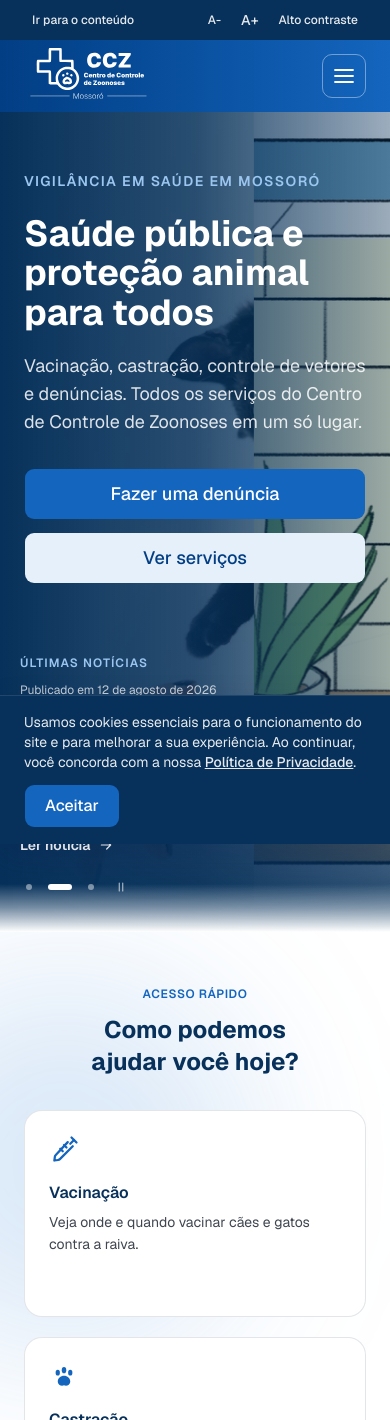
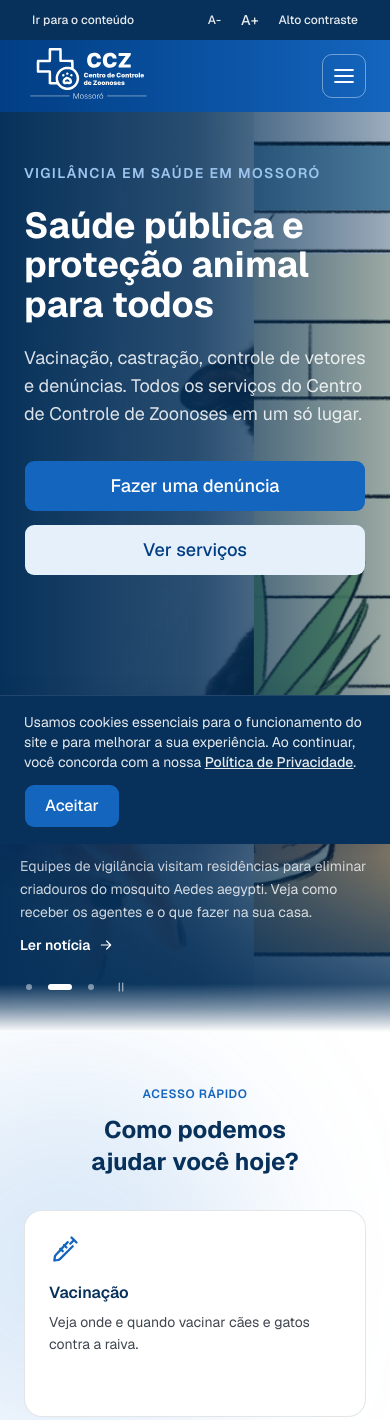
Before and after one commit to syndiy/Site-CCZ-Mossoro, a Next.js app: page / in a window 390 px wide. Shown: the top 1420 px of the page. Built offline with nearby package versions, Linux system fonts and the light colour scheme.

Commit message:
fix: separa legenda de noticias do titulo

```diff
--- a/src/components/home/hero-news.tsx
+++ b/src/components/home/hero-news.tsx
@@ -93,7 +93,7 @@ export function HeroNewsBackground({ slides, fallback, fallbackAlt }: Props) {
 
       {noticia ? (
         <div className="absolute inset-x-0 bottom-0 z-10 pb-8 sm:pb-10 md:pb-14">
-          <div className="mx-auto w-full max-w-[1200px] px-5 sm:px-8">
+          <div className="mx-auto w-full max-w-[1200px] border-t border-white/20 px-5 pt-4 sm:px-8 sm:pt-5">
             <div className="grid min-w-0 gap-4 sm:gap-5 lg:grid-cols-[minmax(0,1fr)_auto] lg:items-end">
               {/* aria-live avisa leitores de tela a cada troca. */}
               <div aria-live="polite" aria-atomic="true" className="min-w-0">
--- a/src/components/home/hero.tsx
+++ b/src/components/home/hero.tsx
@@ -21,7 +21,7 @@ export function Hero({ eyebrow, title, subtitle, image, imageAlt, slides, childr
     <section
       className={
         comSlides
-          ? "relative min-h-[820px] overflow-hidden bg-brand-900 sm:min-h-[760px] md:min-h-[640px]"
+          ? "relative min-h-[920px] overflow-hidden bg-brand-900 sm:min-h-[840px] md:min-h-[640px]"
           : "relative flex min-h-[560px] items-center overflow-hidden bg-brand-900 md:min-h-[640px]"
       }
     >
@@ -44,7 +44,7 @@ export function Hero({ eyebrow, title, subtitle, image, imageAlt, slides, childr
       <Container
         className={
           comSlides
-            ? "relative pb-[300px] pt-14 sm:pb-64 sm:pt-16 md:pb-32 md:pt-16"
+            ? "relative z-20 pb-[380px] pt-12 sm:pb-[320px] sm:pt-16 md:pb-32 md:pt-16"
             : "relative py-16"
         }
       >
```
